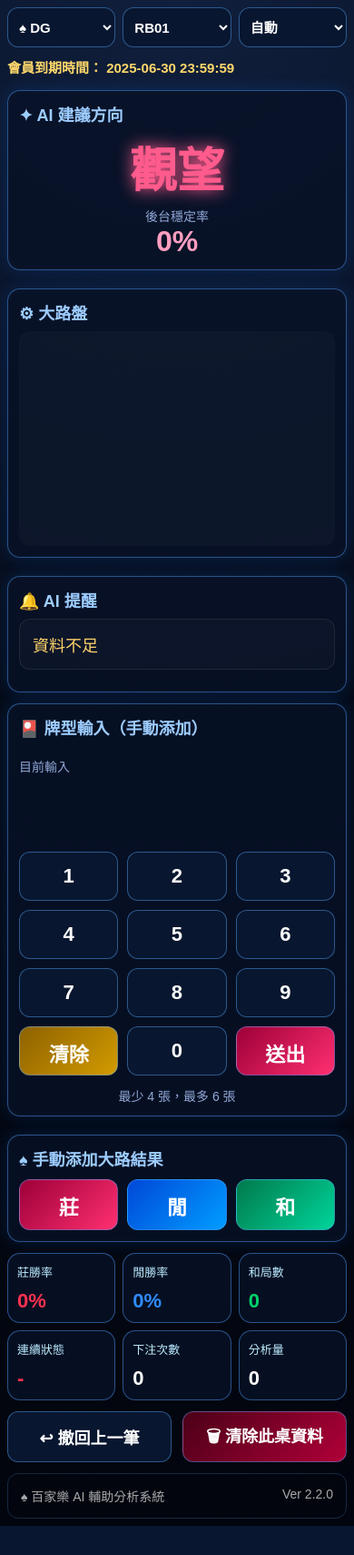
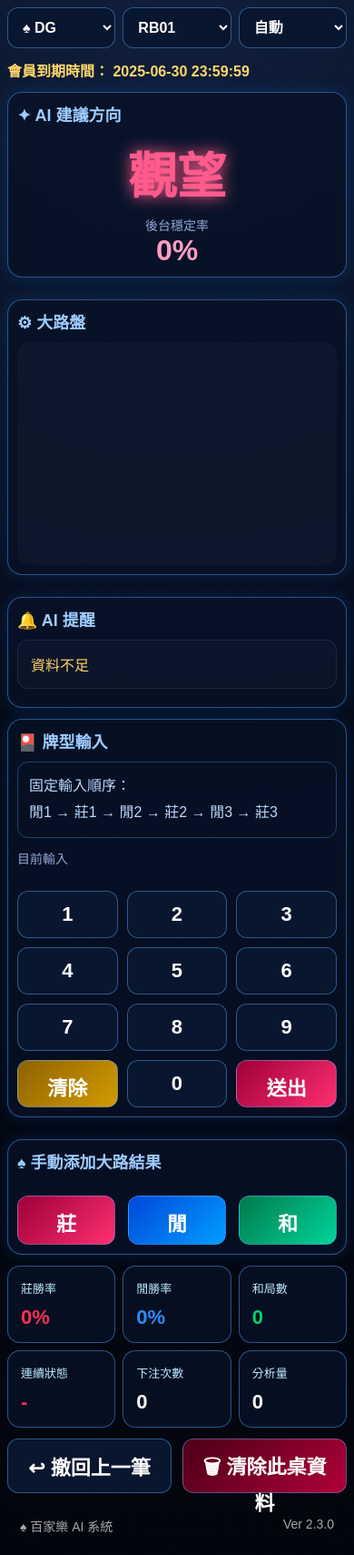
Before and after one commit to hecht19980820/baccarat-online, a Flask app: page / in a window 390 px wide. Shown: the whole page at 91% size. Before the commit the page ends 1677 px from the top, so only its background shows below. Run offline with Flask 3, Linux system fonts and the light colour scheme.

Commit message:
Update index.html

```diff
--- a/templates/index.html
+++ b/templates/index.html
@@ -3,7 +3,7 @@
 <head>
 <meta charset="UTF-8">
 <meta name="viewport" content="width=device-width, initial-scale=1.0">
-<title>百家樂 AI 分析系統</title>
+<title>百家樂 AI 系統</title>
 
 <style>
 
@@ -28,7 +28,7 @@ body{
 
 .topbar{
     display:grid;
-    grid-template-columns:170px 170px 170px 1fr;
+    grid-template-columns:160px 160px 160px 1fr;
     gap:12px;
     align-items:center;
     margin-bottom:12px;
@@ -55,6 +55,7 @@ select,button{
 .card{
     background:rgba(8,18,38,.82);
     border:1px solid rgba(80,160,255,.48);
+
     box-shadow:
         0 0 18px rgba(0,120,255,.18),
         inset 0 0 12px rgba(255,255,255,.025);
@@ -66,28 +67,28 @@ select,button{
 
 .grid-top{
     display:grid;
-    grid-template-columns:290px 1fr 280px;
+    grid-template-columns:280px 1fr 260px;
     gap:12px;
 }
 
 .grid-mid{
     display:grid;
-    grid-template-columns:1fr 360px;
+    grid-template-columns:1fr 320px;
     gap:12px;
 }
 
 .title{
     color:#9dccff;
-    font-size:21px;
+    font-size:20px;
     font-weight:bold;
     margin-bottom:10px;
 }
 
 .ai-result{
-    font-size:86px;
+    font-size:78px;
     font-weight:bold;
     text-align:center;
-    margin:15px 0 8px;
+    margin:12px 0 8px;
     text-shadow:0 0 18px currentColor;
 }
 
@@ -99,23 +100,15 @@ select,button{
     color:#2f8bff;
 }
 
-.tie-text{
-    color:#00d26a;
-}
-
 .wait-text{
     color:#ff5b8d;
 }
 
 .rate{
     text-align:center;
-    font-size:48px;
+    font-size:42px;
     font-weight:bold;
     color:#ff9ec0;
-}
-
-.center{
-    text-align:center;
 }
 
 .sub{
@@ -123,16 +116,19 @@ select,button{
     font-size:14px;
 }
 
+.center{
+    text-align:center;
+}
+
 .road{
+
     display:grid;
 
-    /* 一欄固定6顆 */
+    /* 一欄6顆 */
     grid-template-rows:repeat(6,43px);
 
-    /* 往右延伸 */
     grid-auto-flow:column;
 
-    /* 每欄寬度 */
     grid-auto-columns:43px;
 
     gap:5px;
@@ -145,10 +141,6 @@ select,button{
     border-radius:14px;
 
     background:rgba(255,255,255,.025);
-
-    align-items:start;
-
-    max-width:100%;
 }
 
 .cell{
@@ -162,10 +154,7 @@ select,button{
     justify-content:center;
 
     font-weight:bold;
-
     font-size:18px;
-
-    flex-shrink:0;
 }
 
 .B{
@@ -190,16 +179,16 @@ select,button{
     border:1px solid rgba(255,255,255,.08);
     border-radius:12px;
     padding:14px;
-    margin-bottom:12px;
+    margin-bottom:10px;
     background:rgba(255,255,255,.025);
     color:#ffd36a;
-    font-size:18px;
+    font-size:16px;
 }
 
 .input-box{
     display:grid;
-    grid-template-columns:1fr 320px;
-    gap:16px;
+    grid-template-columns:1fr 300px;
+    gap:14px;
 }
 
 .hint{
@@ -210,27 +199,11 @@ select,button{
     line-height:1.8;
 }
 
-.blue{
-    color:#2f8bff;
-    font-weight:bold;
-}
-
-.red{
-    color:#ff3151;
-    font-weight:bold;
-}
-
-.orange{
-    color:#ff8a00;
-    font-weight:bold;
-}
-
 .card-preview{
     display:flex;
     gap:8px;
     flex-wrap:wrap;
-    min-height:54px;
-    margin:10px 0;
+    margin-top:12px;
 }
 
 .preview-wrap{
@@ -238,22 +211,24 @@ select,button{
 }
 
 .preview-number{
-    width:48px;
-    height:48px;
+    width:46px;
+    height:46px;
+
     border-radius:8px;
+
     border:1px solid rgba(120,180,255,.48);
 
     display:flex;
     align-items:center;
     justify-content:center;
 
-    font-size:24px;
+    font-size:22px;
     font-weight:bold;
 }
 
 .preview-label{
+    margin-top:4px;
     font-size:12px;
-    margin-top:4px;
     color:#91a8d7;
 }
 
@@ -272,8 +247,8 @@ select,button{
 }
 
 .keypad button{
-    height:62px;
-    font-size:26px;
+    height:58px;
+    font-size:24px;
 }
 
 .banker{
@@ -298,37 +273,36 @@ select,button{
 
 .manual-buttons{
     display:grid;
-    gap:16px;
-    margin-top:30px;
+    gap:14px;
+    margin-top:25px;
 }
 
 .manual-buttons button{
-    height:72px;
-    font-size:30px;
+    height:66px;
+    font-size:28px;
 }
 
 .stats-row{
     display:grid;
     grid-template-columns:repeat(6,1fr);
     gap:12px;
-    margin-bottom:12px;
 }
 
 .stat-card{
     background:rgba(8,18,38,.82);
     border:1px solid rgba(80,160,255,.48);
     border-radius:14px;
-    padding:16px;
+    padding:14px;
 }
 
 .stat-title{
     color:#bceaff;
-    font-size:18px;
+    font-size:16px;
 }
 
 .stat-value{
     margin-top:10px;
-    font-size:34px;
+    font-size:30px;
     font-weight:bold;
 }
 
@@ -344,36 +318,59 @@ select,button{
     color:#00d26a;
 }
 
-.white-text{
-    color:#fff;
-}
-
 .bottom-buttons{
     display:grid;
     grid-template-columns:1fr 1fr;
     gap:12px;
-    margin-bottom:12px;
+    margin-top:12px;
 }
 
 .bottom-buttons button{
-    height:64px;
-    font-size:24px;
+    height:60px;
+    font-size:22px;
 }
 
 .footer{
     opacity:.65;
     font-size:14px;
-
     display:flex;
     justify-content:space-between;
-
     padding:14px;
-
-    border:1px solid rgba(80,160,255,.35);
-    border-radius:12px;
+    margin-top:12px;
 }
 
-/* 手機版 */
+/* 手機強制版 */
+
+body.force-mobile .grid-top,
+body.force-mobile .grid-mid,
+body.force-mobile .input-box{
+    grid-template-columns:1fr !important;
+}
+
+body.force-mobile .stats-row{
+    grid-template-columns:repeat(3,1fr) !important;
+}
+
+body.force-mobile .road{
+    grid-template-rows:repeat(6,34px) !important;
+    grid-auto-columns:34px !important;
+}
+
+body.force-mobile .cell{
+    width:32px !important;
+    height:32px !important;
+    font-size:14px !important;
+}
+
+body.force-mobile .ai-result{
+    font-size:52px !important;
+}
+
+body.force-mobile .manual-buttons{
+    grid-template-columns:repeat(3,1fr);
+}
+
+/* 手機自適應 */
 
 @media(max-width:760px){
 
@@ -383,7 +380,6 @@ select,button{
 
     .container{
         padding:8px;
-        max-width:100%;
     }
 
     .topbar{
@@ -391,40 +387,27 @@ select,button{
         gap:8px;
     }
 
-    select{
-        height:44px;
-        font-size:15px;
-        padding:8px;
+    .grid-top,
+    .grid-mid,
+    .input-box{
+        grid-template-columns:1fr;
     }
 
-    .expire{
-        font-size:15px;
-        line-height:1.5;
-    }
-
-    .grid-top{
-        grid-template-columns:1fr;
-        gap:8px;
-    }
-
-    .grid-mid{
-        grid-template-columns:1fr;
+    .stats-row{
+        grid-template-columns:repeat(3,1fr);
         gap:8px;
     }
 
     .card{
-        padding:12px;
-        border-radius:14px;
+        padding:10px;
     }
 
     .title{
         font-size:18px;
-        margin-bottom:8px;
     }
 
     .ai-result{
-        font-size:52px;
-        margin:6px 0;
+        font-size:54px;
     }
 
     .rate{
@@ -432,75 +415,28 @@ select,button{
     }
 
     .road{
-        display:grid;
-
         grid-template-rows:repeat(6,34px);
-
-        grid-auto-flow:column;
-
         grid-auto-columns:34px;
-
-        gap:4px;
-
-        overflow-x:auto;
-        overflow-y:hidden;
-
-        padding:6px;
-
-        border-radius:12px;
-
-        max-width:100%;
     }
 
     .cell{
         width:32px;
         height:32px;
-
         font-size:14px;
-
-        border-width:2px;
-
-        flex-shrink:0;
-    }
-
-    .input-box{
-        grid-template-columns:1fr;
-        gap:10px;
-    }
-
-    .hint{
-        display:none;
-    }
-
-    .preview-number{
-        width:42px;
-        height:42px;
-        font-size:22px;
     }
 
     .keypad button{
-        height:54px;
+        height:52px;
         font-size:22px;
     }
 
     .manual-buttons{
         grid-template-columns:repeat(3,1fr);
-        margin-top:10px;
-        gap:10px;
     }
 
     .manual-buttons button{
-        height:56px;
+        height:54px;
         font-size:22px;
-    }
-
-    .stats-row{
-        grid-template-columns:repeat(3,1fr);
-        gap:8px;
-    }
-
-    .stat-card{
-        padding:10px;
     }
 
     .stat-title{
@@ -509,11 +445,6 @@ select,button{
 
     .stat-value{
         font-size:22px;
-    }
-
-    .bottom-buttons button{
-        height:56px;
-        font-size:18px;
     }
 
 }
@@ -534,7 +465,7 @@ select,button{
 
         <select id="table" onchange="loadData()"></select>
 
-        <select id="viewMode">
+        <select id="viewMode" onchange="changeViewMode()">
             <option value="auto">自動</option>
             <option value="mobile">手機版</option>
             <option value="desktop">電腦版</option>
@@ -544,9 +475,7 @@ select,button{
 
     <div class="expire">
         會員到期時間：
-        <span id="memberExpire">
-            2025-06-30 23:59:59
-        </span>
+        <span id="memberExpire">2025-06-30 23:59:59</span>
     </div>
 
     <div class="grid-top">
@@ -598,7 +527,7 @@ select,button{
         <div class="card">
 
             <div class="title">
-                🎴 牌型輸入（手動添加）
+                🎴 牌型輸入
             </div>
 
             <div class="input-box">
@@ -609,17 +538,7 @@ select,button{
 
                         固定輸入順序：<br>
 
-                        <span class="blue">閒1</span>
-                        →
-                        <span class="red">莊1</span>
-                        →
-                        <span class="blue">閒2</span>
-                        →
-                        <span class="red">莊2</span>
-                        →
-                        <span class="blue">閒3</span>
-                        →
-                        <span class="red">莊3</span>
+                        閒1 → 莊1 → 閒2 → 莊2 → 閒3 → 莊3
 
                     </div>
 
@@ -657,10 +576,6 @@ select,button{
                             送出
                         </button>
 
-                    </div>
-
-                    <div class="center sub" style="margin-top:12px;">
-                        最少 4 張，最多 6 張
                     </div>
 
                 </div>
@@ -719,12 +634,12 @@ select,button{
 
         <div class="stat-card">
             <div class="stat-title">下注次數</div>
-            <div id="betCount" class="stat-value white-text">0</div>
+            <div id="betCount" class="stat-value">0</div>
         </div>
 
         <div class="stat-card">
             <div class="stat-title">分析量</div>
-            <div id="analysisCount" class="stat-value white-text">0</div>
+            <div id="analysisCount" class="stat-value">0</div>
         </div>
 
     </div>
@@ -744,11 +659,11 @@ select,button{
     <div class="footer">
 
         <div>
-            ♠ 百家樂 AI 輔助分析系統
+            ♠ 百家樂 AI 系統
         </div>
 
         <div>
-            Ver 2.2.0
+            Ver 2.3.0
         </div>
 
     </div>
@@ -758,6 +673,20 @@ select,button{
 <script>
 
 let cards = [];
+
+function changeViewMode(){
+
+    const mode =
+        document.getElementById("viewMode").value;
+
+    document.body.classList.remove("force-mobile");
+    document.body.classList.remove("force-desktop");
+
+    if(mode === "mobile"){
+        document.body.classList.add("force-mobile");
+    }
+
+}
 
 async function loadTables(){
 
@@ -1041,13 +970,6 @@ async function submitCards(){
         return;
     }
 
-    if(cards.length > 6){
-
-        alert("最多6張");
-
-        return;
-    }
-
     const platform =
         document.getElementById("platform").value;
 
@@ -1142,6 +1064,7 @@ async function clearTable(){
     loadData();
 }
 
+changeViewMode();
 loadTables();
 
 </script>
```
